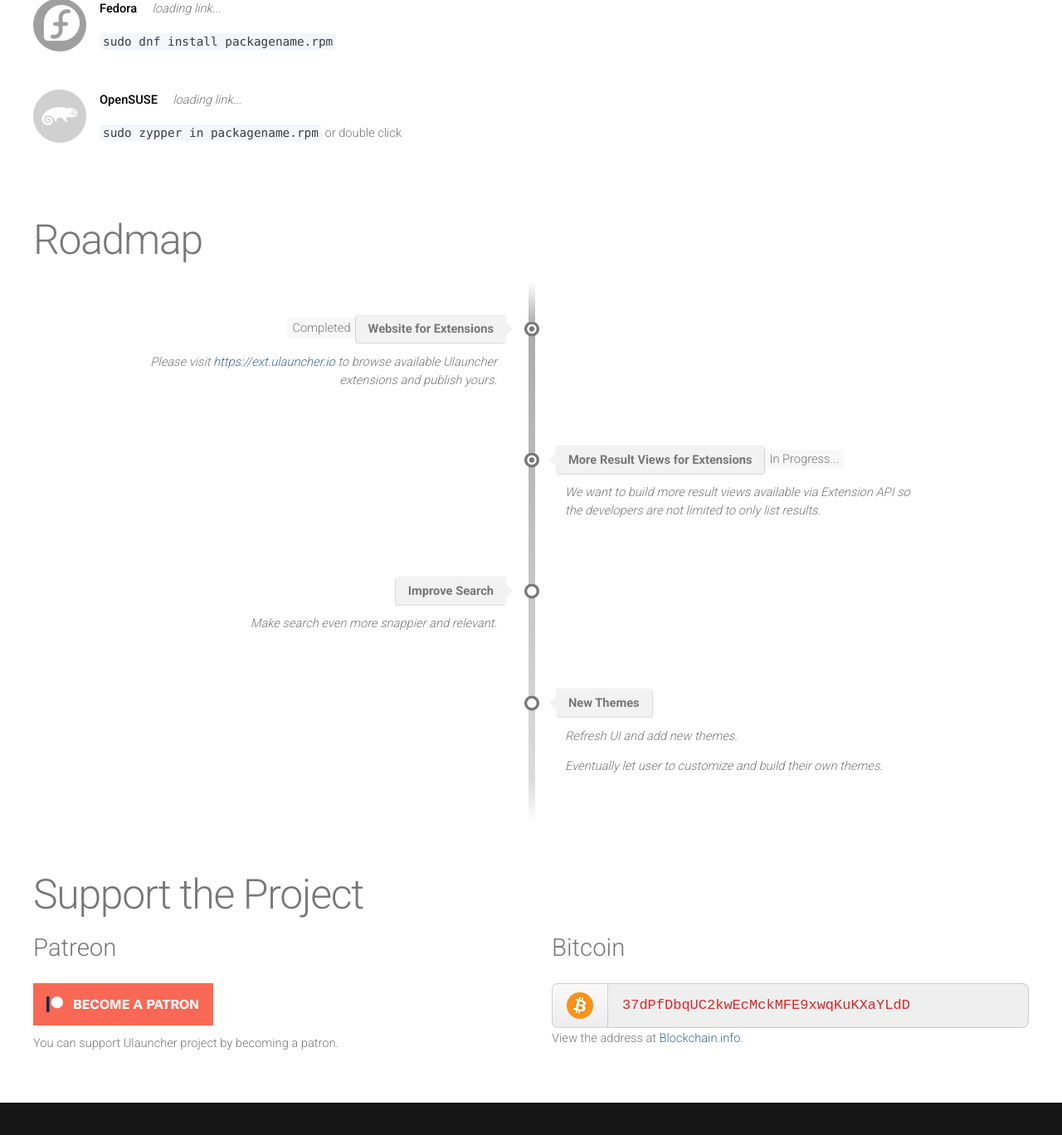
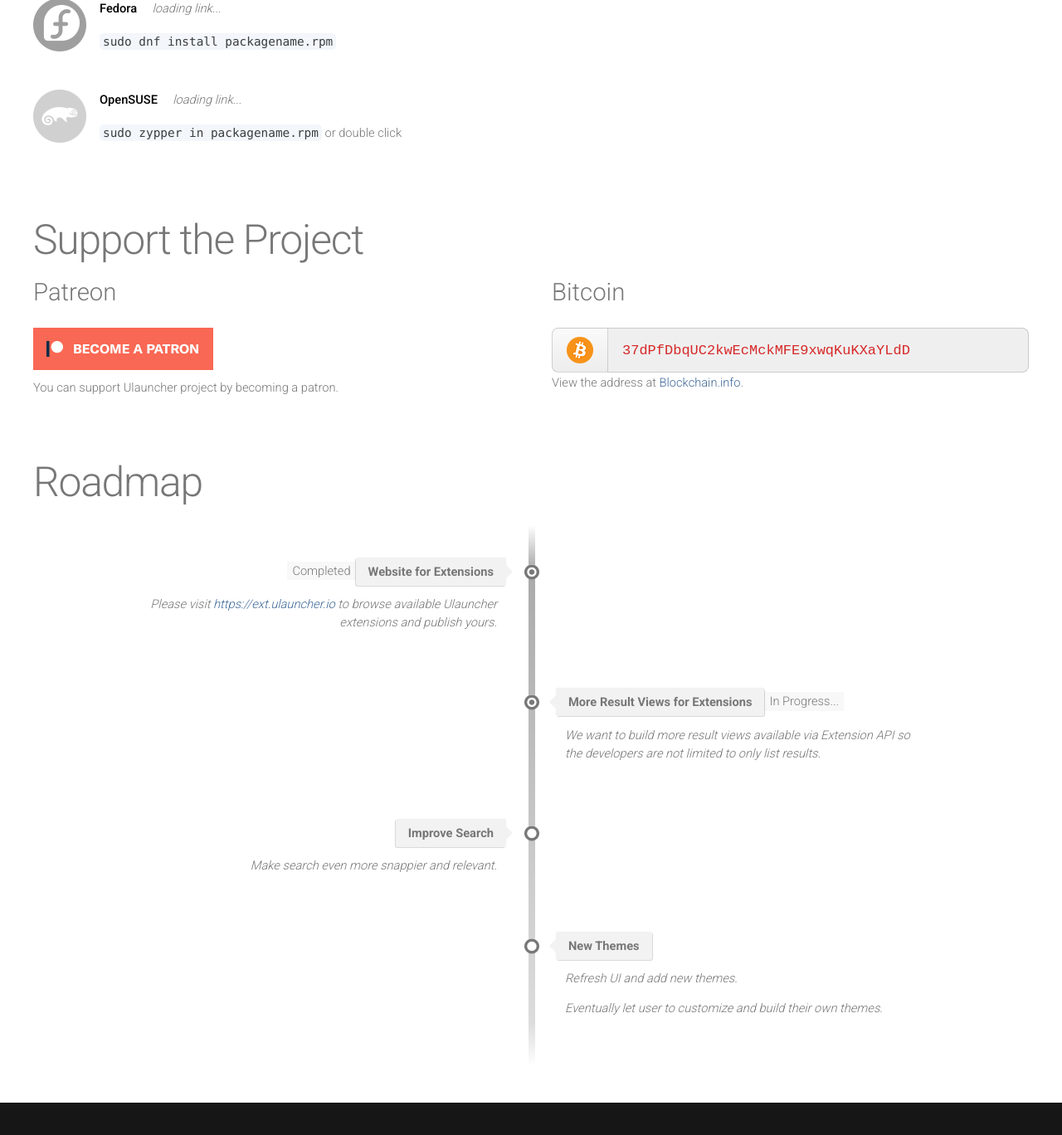
Before and after one commit to Ulauncher/ulauncher.io, a Jekyll site: the page built from index.html, in a window 1280 px wide and 1400 px high, scrolled down 1944 px. Shown: the top 1368 px of the window at 83% size. Built offline with Jekyll 4.4.1, drawn with Linux system fonts in a browser that asks for light colours; part of the change alters nothing that is shown.

```diff
--- a/_includes/google-analytics.html
+++ b/_includes/google-analytics.html
@@ -19,7 +19,11 @@ $(function(){
     });
 
     function sendReleaseDownloadEvent(label) {
+        if (localStorage.getItem('downloaded-previously')) {
+            return
+        }
         ga('send', 'event', 'Distro', 'Download', label);
+        localStorage.setItem('downloaded-previously', '1')
     }
 });
 </script>
--- a/index.html
+++ b/index.html
@@ -25,14 +25,14 @@ layout: default
 			{% include index/releases.html %}
 		</section>
 
+		<section id="Support">
+			<header><h2>Support the Project</h2></header>
+			{% include index/support.html %}
+		</section>
+
 		<section id="Roadmap">
 			<header><h2>Roadmap</h2></header>
 			{% include index/roadmap.html %}
 		</section>
-
-		<section id="Support">
-			<header><h2>Support the Project</h2></header>
-			{% include index/support.html %}
-		</section>
 	</div>
 </div>
```
